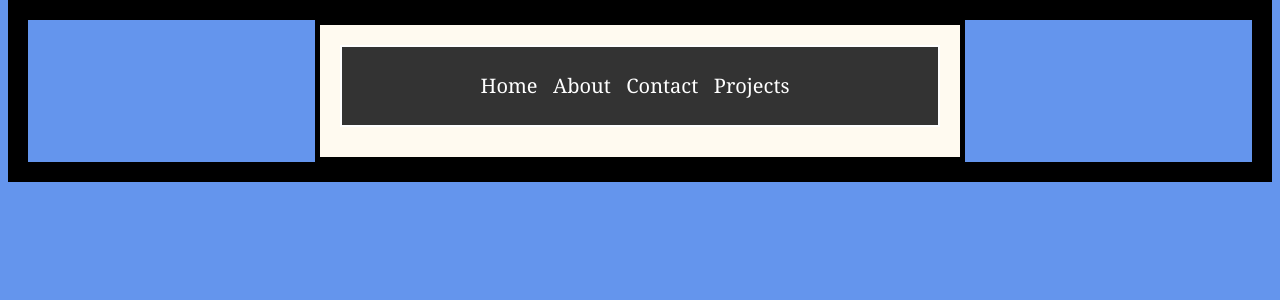
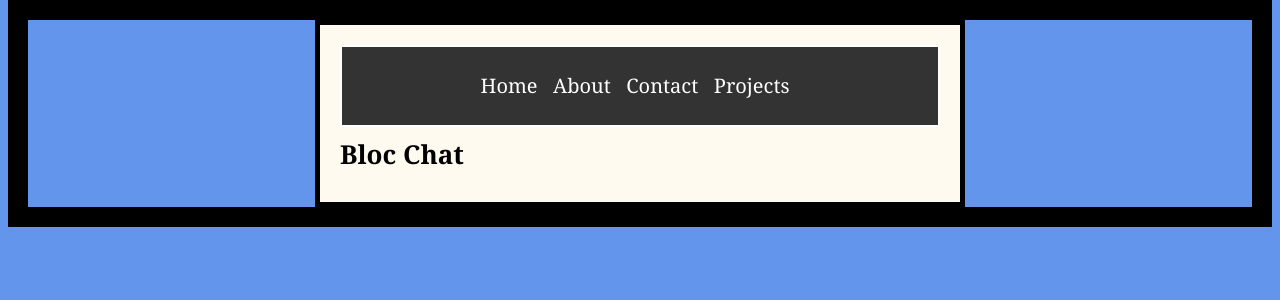
Before and after one commit to acaldwell710/acaldwell710.github.io, a Jekyll site: the page built from projects/blocchat.md, in a window 1280 px wide. Shown: the top 300 px of the page. Built offline with Jekyll 4.4.1, drawn with Linux system fonts in a browser that asks for light colours; our own code applies the rules of GitHub Pages for plain Markdown files.

Commit message:
added page title to bloc chat

```diff
--- a/_layouts/post.html
+++ b/_layouts/post.html
@@ -3,7 +3,7 @@ layout: default
 ---
 
 	<article>
-  	<h1>{{ page.title }}</h1>
-  	<p>{{ page.date | date: "%b %-d, %Y" }}</p>
+  	 <h1>{{ page.title }}</h1>
+  	 <p>{{ page.date | date: "%b %-d, %Y" }}</p>
  	 	{{ content }}
-  </article>
+    </article>
--- a/projects/blocchat.md
+++ b/projects/blocchat.md
@@ -0,0 +1,4 @@
+---
+layout: page
+title: Bloc Chat
+---
```
